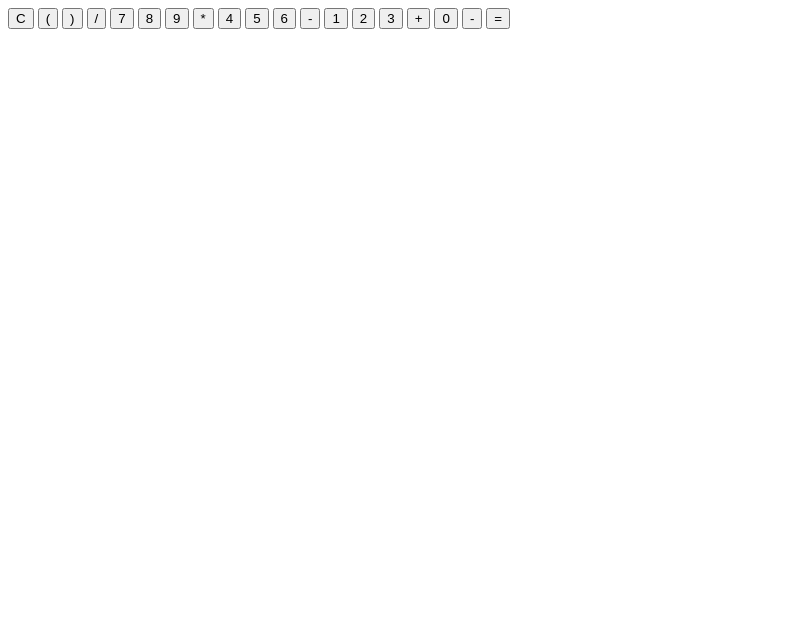
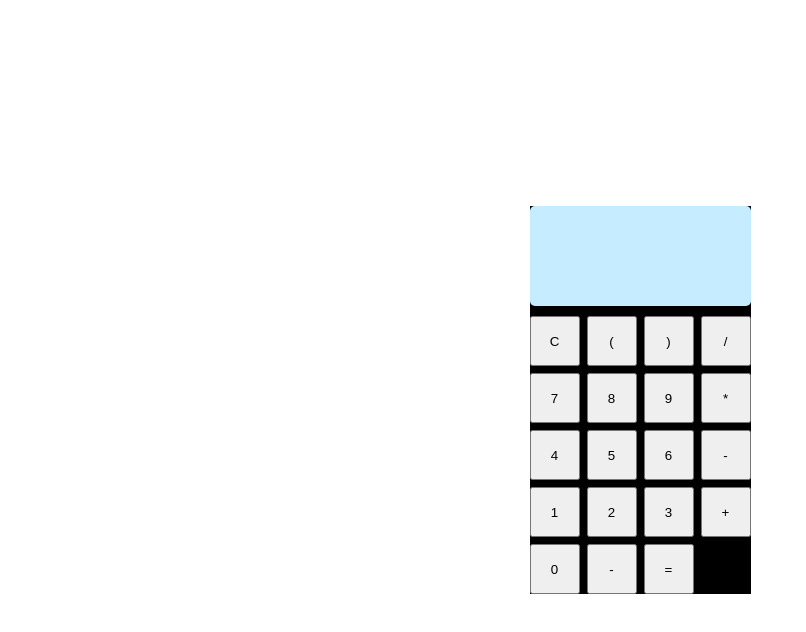
Before and after one commit to ClementMadiot/Calculatrice_JavaScript, a plain HTML site: page index.html in a window 1280 px wide. Shown: the whole page, without its empty margins (0-806 px from the left). Drawn offline with Linux system fonts and the light colour scheme.

Commit message:
create the start css

```diff
--- a/index.html
+++ b/index.html
@@ -9,7 +9,7 @@
 <body>
   <section class="calculatrice">
     <article class="ecran"></article>
-    <article class="touche">
+    <article class="touches">
       <button class="button">C</button>
       <button class="button">(</button>
       <button class="button">)</button>
--- a/style.css
+++ b/style.css
@@ -0,0 +1,40 @@
+*{
+  margin: 0;
+  padding: 0;
+  box-sizing: border-box;
+}
+body{
+  max-width: 100vw;
+  height: 100vh;
+  display: flex;
+  justify-content: center;
+  align-items: center;
+  font-family: sans-serif;
+}
+
+.calculatrice{
+  background-color: black;
+  display: flex;
+  flex-direction: column;
+
+}
+
+.ecran{
+  width: 100%;
+  height: 100px;
+  background-color: rgb(198,237,255);
+  margin-bottom: 10px;
+  border-radius: 5px;
+  display: flex;
+  justify-content: flex-end;
+  align-items: flex-end;
+  padding: 5px;
+  font-size: 25px;
+}
+
+.touches{
+  display: grid;
+  grid-template-columns: repeat(4, 50px);
+  grid-template-rows: repeat(5, 50px);
+  grid-gap: 7px;
+}
```
